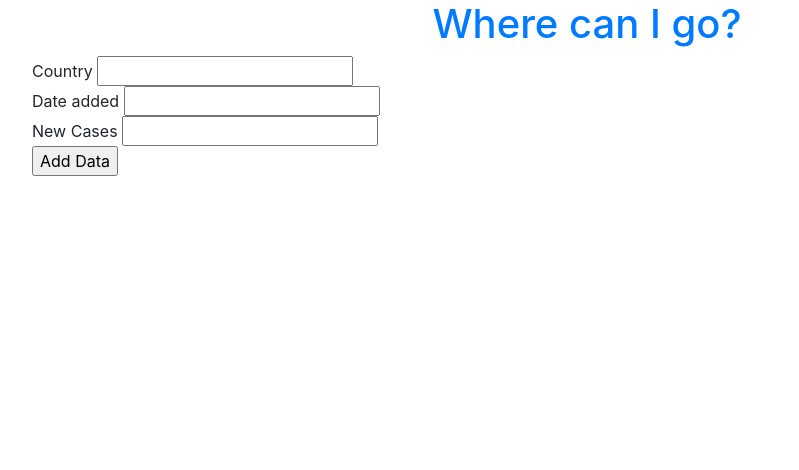
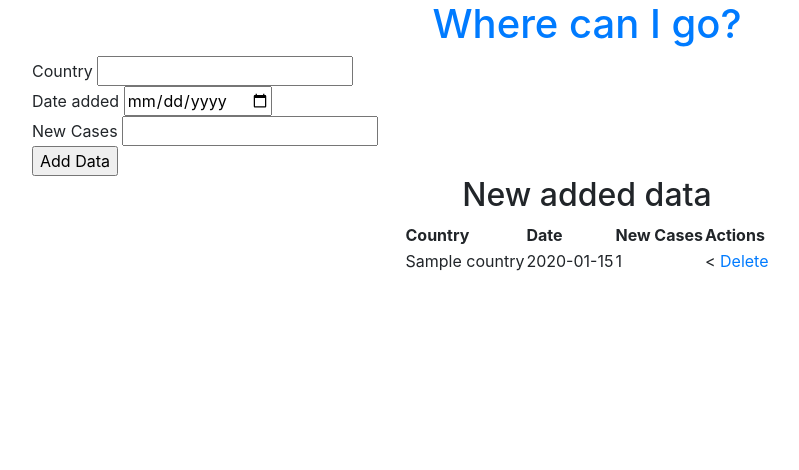
Before and after one commit to jnlindsay/unsw-csesoc-deloitte-hackathon-2020, a Python web app: template application/templates/admin.html in a window 1280 px wide. Shown: the top 470 px of the page, without its empty margins (53-852 px from the left). Run offline with Jinja, Linux system fonts and the light colour scheme; the template is opened without the code that fills it: most values are stand-ins (such as "Sample title", 1, 10 or a date in 2020); some libraries are stand-ins or nearby versions.

Commit message:
data done

```diff
--- a/application/templates/admin.html
+++ b/application/templates/admin.html
@@ -3,13 +3,36 @@
 {% block body %}
 <title>admin</title>
 
-
 <div class="form">
-    <form action="/add" method="POST">
-        Country <input type="text" name="content" id='content'> <br>
-        Date added <input type="text" name="content" id='content'> <br>
-        New Cases <input type="text" name="content" id='content'> <br>
+    <form action="/admin" method="POST">
+        Country <input type="text" name="country" id='country'> <br>
+        Date added <input type="date" name="date" id='date'> <br>
+        New Cases <input type="number" name="num_cases" id='num_cases'> <br>
         <input type="submit" value="Add Data">
     </form>
 </div>
+
+    {% if covid | length < 1 %}
+    {% else %}
+    <h2 style="text-align: center">New added data</h2>
+    <table style="margin-left:auto; margin-right:auto;">
+        <tr>
+            <th>Country</th>
+            <th>Date</th>
+            <th>New Cases</th>
+            <th>Actions</th>
+        </tr>
+        {% for c in covid %}
+            <tr>
+                <td>{{ c.country.name }}</td>
+                <td>{{ c.date_created.date() }}</td>
+                <td>{{ c.num_cases }}</td>
+                <td><
+                    <a href="">Delete</a>
+                </td>
+            </tr>
+        {% endfor %}
+    </table>
+    {% endif %}
+
 {% endblock %}
--- a/application/templates/home.html
+++ b/application/templates/home.html
@@ -39,6 +39,9 @@
         </ul>
     {% endif %}
 
+
+
+
 </div>
 {% endblock %}
 
--- a/application/templates/search.html
+++ b/application/templates/search.html
@@ -4,8 +4,6 @@
         margin: 0 auto;
     }
 </style>
-
-
 
 {% block head %}
 <title>Search</title>
```
Also changed, not shown: application/models.py (+5 -5 lines), application/routes.py (+36 -2 lines), application/data.db, 1 other file.
